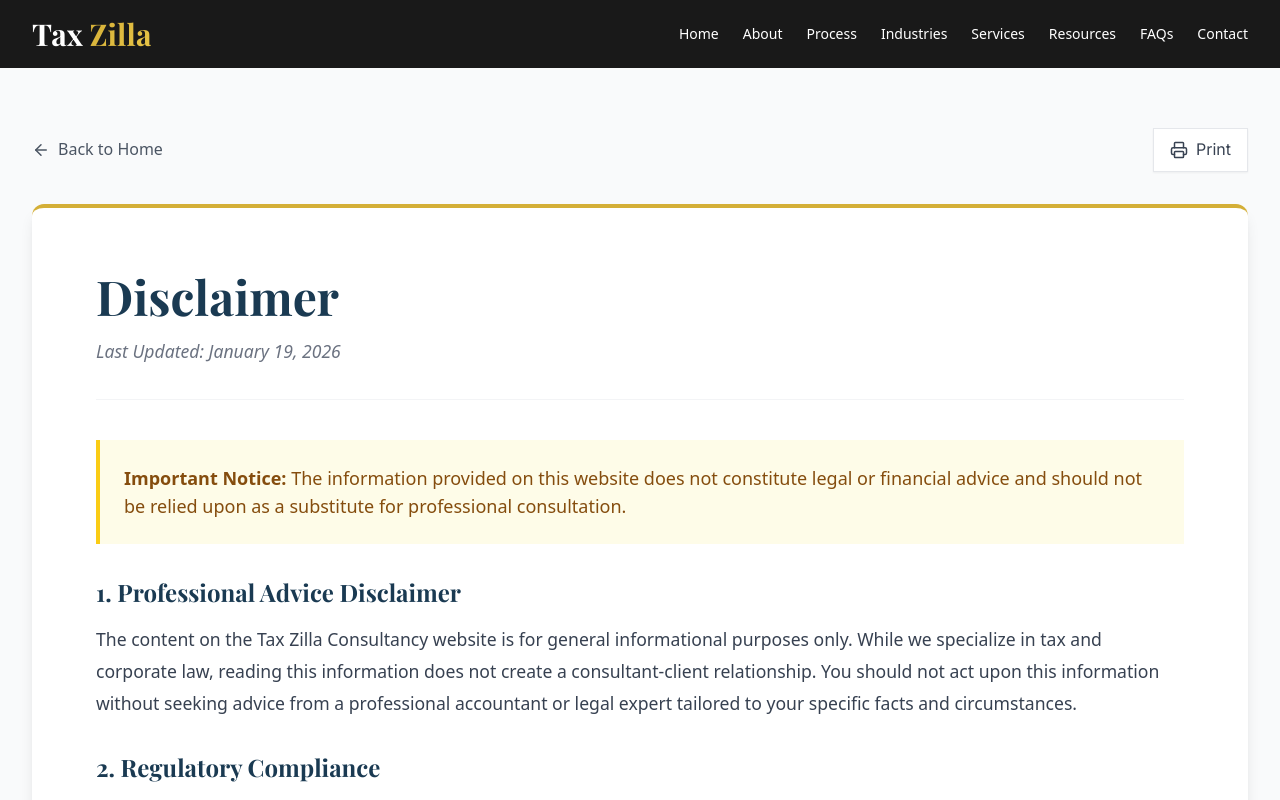
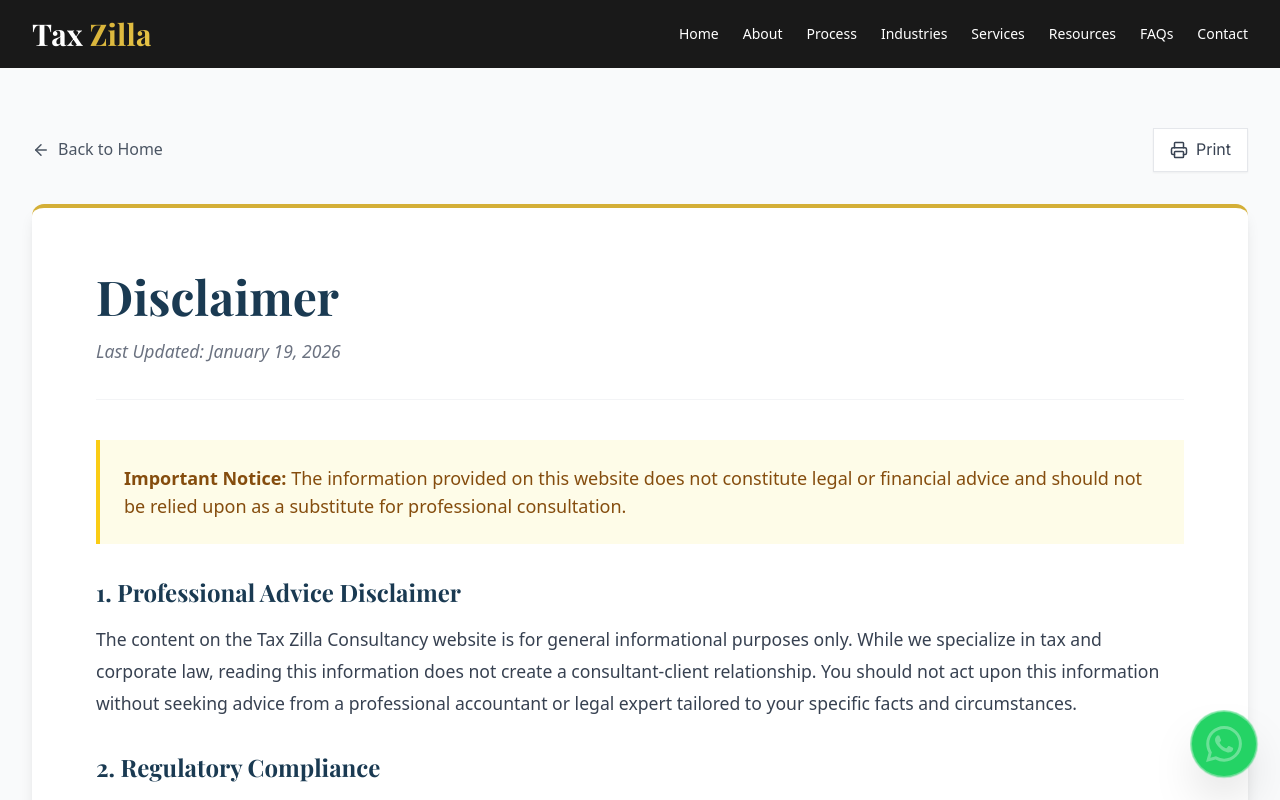
Before and after one commit to MuhammadAhmad1444/tax_zilla, a React (Vite) app: page /legal/disclaimer in a window 1280 px wide. Shown: the top 800 px of the page. Built offline with nearby package versions, Linux system fonts and the light colour scheme.

Commit message:
feat: add WhatsApp floating chat button with modal animations

```diff
--- a/src/App.jsx
+++ b/src/App.jsx
@@ -3,6 +3,7 @@
 import { Toaster } from './components/ui/toaster.jsx';
 import Navbar from './components/Navbar.jsx';
 import Footer from './components/Footer.jsx';
+import WhatsAppButton from './components/WhatsAppButton.jsx';
 import HomePage from './pages/HomePage.jsx';
 import AboutPage from './pages/AboutPage.jsx';
 import ServicesPage from './pages/ServicesPage.jsx';
@@ -63,6 +64,7 @@
         </main>
         <Footer />
         <Toaster />
+        <WhatsAppButton />
       </div>
     </Router>
   );
--- /dev/null
+++ b/src/components/WhatsAppButton.jsx
@@ -0,0 +1,73 @@
+import React from 'react';
+import { motion } from 'framer-motion';
+
+/**
+ * WhatsApp phone number configuration
+ * Format: Country code + number without spaces or special characters
+ * Example: +923399993308
+ */
+const WHATSAPP_PHONE_NUMBER = '+923399993308';
+
+/**
+ * WhatsApp Floating Button Component
+ * Displays a fixed button at bottom-right corner that opens WhatsApp chat
+ */
+const WhatsAppButton = () => {
+  const handleClick = () => {
+    // Format: https://wa.me/PHONENUMBER
+    // Remove spaces, dashes, and parentheses from phone number
+    const cleanPhoneNumber = WHATSAPP_PHONE_NUMBER.replace(/[\s\-()]/g, '');
+    const whatsappUrl = `https://wa.me/${cleanPhoneNumber}`;
+    window.open(whatsappUrl, '_blank', 'noopener,noreferrer');
+  };
+
+  return (
+    <motion.button
+      onClick={handleClick}
+      className="fixed bottom-6 right-6 z-50 w-14 h-14 md:w-16 md:h-16 bg-[#25D366] rounded-full shadow-2xl flex items-center justify-center text-white hover:bg-[#20BA5A] transition-colors group"
+      aria-label="Chat with us on WhatsApp"
+      initial={{ scale: 0 }}
+      animate={{ scale: 1 }}
+      transition={{
+        type: "spring",
+        stiffness: 260,
+        damping: 20,
+        delay: 0.5
+      }}
+      whileHover={{ scale: 1.1 }}
+      whileTap={{ scale: 0.95 }}
+    >
+      {/* WhatsApp Icon SVG */}
+      <svg
+        className="w-8 h-8 md:w-9 md:h-9"
+        fill="currentColor"
+        viewBox="0 0 24 24"
+        xmlns="http://www.w3.org/2000/svg"
+      >
+        <path d="M17.472 14.382c-.297-.149-1.758-.867-2.03-.967-.273-.099-.471-.148-.67.15-.197.297-.767.966-.94 1.164-.173.199-.347.223-.644.075-.297-.15-1.255-.463-2.39-1.475-.883-.788-1.48-1.761-1.653-2.059-.173-.297-.018-.458.13-.606.134-.133.298-.347.446-.52.149-.174.198-.298.298-.497.099-.198.05-.371-.025-.52-.075-.149-.669-1.612-.916-2.207-.242-.579-.487-.5-.669-.51-.173-.008-.371-.01-.57-.01-.198 0-.52.074-.792.372-.272.297-1.04 1.016-1.04 2.479 0 1.462 1.065 2.875 1.213 3.074.149.198 2.096 3.2 5.077 4.487.709.306 1.262.489 1.694.625.712.227 1.36.195 1.871.118.571-.085 1.758-.719 2.006-1.413.248-.694.248-1.289.173-1.413-.074-.124-.272-.198-.57-.347m-5.421 7.403h-.004a9.87 9.87 0 01-5.031-1.378l-.361-.214-3.741.982.998-3.648-.235-.374a9.86 9.86 0 01-1.51-5.26c.001-5.45 4.436-9.884 9.888-9.884 2.64 0 5.122 1.03 6.988 2.898a9.825 9.825 0 012.893 6.994c-.003 5.45-4.437 9.884-9.885 9.884m8.413-18.297A11.815 11.815 0 0012.05 0C5.495 0 .16 5.335.157 11.892c0 2.096.547 4.142 1.588 5.945L.057 24l6.305-1.654a11.882 11.882 0 005.683 1.448h.005c6.554 0 11.89-5.335 11.893-11.893a11.821 11.821 0 00-3.48-8.413Z" />
+      </svg>
+
+      {/* Pulse animation ring */}
+      <motion.span
+        className="absolute inset-0 rounded-full bg-[#25D366] opacity-75"
+        animate={{
+          scale: [1, 1.5, 1.5],
+          opacity: [0.75, 0, 0],
+        }}
+        transition={{
+          duration: 2,
+          repeat: Infinity,
+          ease: "easeOut",
+        }}
+      />
+
+      {/* Tooltip on hover */}
+      <span className="absolute right-full mr-3 px-3 py-1.5 bg-gray-900 text-white text-sm rounded-lg whitespace-nowrap opacity-0 group-hover:opacity-100 transition-opacity pointer-events-none hidden md:block">
+        Chat with us on WhatsApp
+        <span className="absolute left-full top-1/2 -translate-y-1/2 border-4 border-transparent border-l-gray-900"></span>
+      </span>
+    </motion.button>
+  );
+};
+
+export default WhatsAppButton;
```
